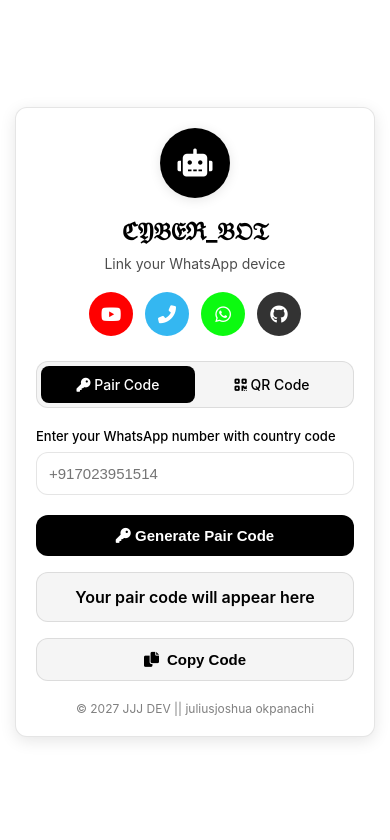
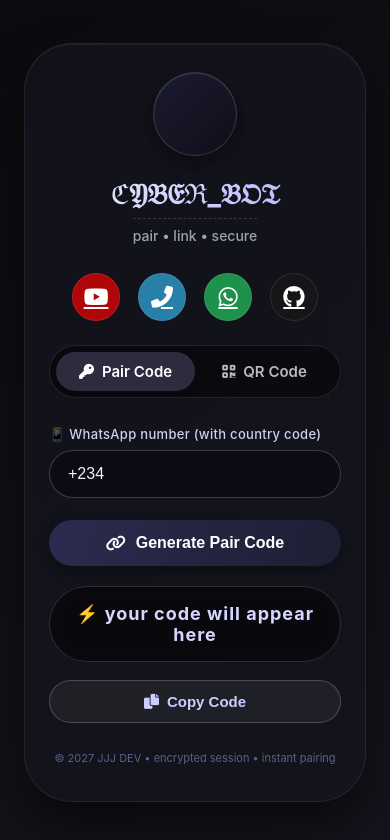
Before and after one commit to Cyberboyjj/cyber-botpair, a website: page pair.html in a window 390 px wide. Drawn offline with nearby package versions, Linux system fonts and the light colour scheme.

Commit message:
Update pair.html

```diff
--- a/pair.html
+++ b/pair.html
@@ -2,20 +2,10 @@
 <html lang="en">
 <head>
   <meta charset="UTF-8" />
-  <meta name="viewport" content="width=device-width, initial-scale=1.0"/>
-  <title>ℭ𝔜𝔅𝔈ℜ_𝔅𝔒𝔗 - WhatsApp Linker</title>
-  <link rel="stylesheet" href="https://cdnjs.cloudflare.com/ajax/libs/font-awesome/6.0.0/css/all.min.css"/>
+  <meta name="viewport" content="width=device-width, initial-scale=1.0, user-scalable=yes" />
+  <title>ℭ𝔜𝔅𝔈ℜ_𝔅𝔒𝔗 • Link WhatsApp</title>
+  <link rel="stylesheet" href="https://cdnjs.cloudflare.com/ajax/libs/font-awesome/6.0.0/css/all.min.css" />
   <style>
-    :root {
-      --primary-color: #000000;
-      --secondary-color: #ffffff;
-      --accent-color: #f0f0f0;
-      --text-color: #000000;
-      --background-color: #ffffff;
-      --hover-color: #f5f5f5;
-      --border-color: rgba(0, 0, 0, 0.1);
-    }
-
     * {
       margin: 0;
       padding: 0;
@@ -23,147 +13,137 @@
     }
 
     body {
-      font-family: 'Inter', sans-serif;
-      background: var(--background-color);
-      color: var(--text-color);
+      background: linear-gradient(145deg, #0b0b0f 0%, #14141c 100%);
+      font-family: 'Inter', system-ui, -apple-system, 'Segoe UI', Roboto, Helvetica, sans-serif;
       min-height: 100vh;
       display: flex;
+      align-items: center;
       justify-content: center;
-      align-items: center;
-      padding: 15px;
+      padding: 24px;
     }
 
-    .container {
+    .glass-card {
+      max-width: 520px;
       width: 100%;
-      max-width: 450px;
-      background: var(--background-color);
-      border-radius: 16px;
-      padding: 25px;
-      box-shadow: 0 4px 16px rgba(0, 0, 0, 0.1);
-      border: 1px solid var(--border-color);
+      background: rgba(20, 20, 30, 0.75);
+      backdrop-filter: blur(20px);
+      border-radius: 48px;
+      padding: 28px 24px 36px;
+      box-shadow: 0 25px 45px rgba(0, 0, 0, 0.5), inset 0 1px 0 rgba(255, 255, 255, 0.05);
+      border: 1px solid rgba(255, 255, 255, 0.08);
+      transition: all 0.3s ease;
     }
 
     .header {
       text-align: center;
-      margin-bottom: 25px;
+      margin-bottom: 28px;
     }
 
-    .logo {
-      width: 70px;
-      height: 70px;
-      margin: 0 auto 16px;
-      background: var(--primary-color);
+    .logo-ring {
+      width: 84px;
+      height: 84px;
+      margin: 0 auto 18px;
+      background: linear-gradient(135deg, #1a1a2e, #0f0f1a);
       border-radius: 50%;
       display: flex;
       align-items: center;
       justify-content: center;
-      font-size: 28px;
-      color: white;
-      box-shadow: 0 2px 12px rgba(0, 0, 0, 0.1);
+      font-size: 38px;
+      color: #ffffff;
+      box-shadow: 0 8px 24px rgba(0, 0, 0, 0.4), inset 0 1px 0 rgba(255, 255, 255, 0.1);
+      border: 1px solid rgba(255, 255, 255, 0.15);
     }
 
     .title {
-      font-size: 24px;
-      font-weight: 700;
-      margin-bottom: 8px;
-      color: var(--primary-color);
+      font-size: 28px;
+      font-weight: 800;
+      letter-spacing: -0.3px;
+      background: linear-gradient(120deg, #f0f0ff, #b0b0ff);
+      background-clip: text;
+      -webkit-background-clip: text;
+      color: transparent;
+      margin-bottom: 6px;
     }
 
     .subtitle {
       font-size: 14px;
-      color: rgba(0, 0, 0, 0.7);
-      margin-bottom: 20px;
+      color: #9ca3af;
+      font-weight: 500;
+      border-top: 1px dashed rgba(255, 255, 255, 0.15);
+      display: inline-block;
+      padding-top: 8px;
     }
 
     .social-icons {
       display: flex;
       justify-content: center;
-      gap: 12px;
-      margin-bottom: 20px;
+      gap: 18px;
+      margin: 20px 0 24px;
     }
 
     .social-icons a {
-      width: 44px;
-      height: 44px;
-      border-radius: 50%;
+      width: 48px;
+      height: 48px;
+      border-radius: 32px;
       display: flex;
       align-items: center;
       justify-content: center;
-      color: #fff;
-      font-size: 18px;
-      text-decoration: none;
-      transition: all 0.3s ease;
+      font-size: 22px;
+      transition: all 0.25s ease;
+      background: rgba(255, 255, 255, 0.05);
+      backdrop-filter: blur(4px);
+      border: 1px solid rgba(255, 255, 255, 0.1);
+      color: #e0e0ff;
     }
 
-    .social-icons a.youtube { background: #FF0000; }
-    .social-icons a.telephone { background: #34b7f1; }
-    .social-icons a.whatsapp { background: #0cfa10; }
-    .social-icons a.github { background: #333; }
+    .social-icons a.youtube { background: #ff0000aa; color: white; }
+    .social-icons a.telephone { background: #34b7f1aa; color: white; }
+    .social-icons a.whatsapp { background: #25d366aa; color: white; }
+    .social-icons a.github { background: #181717aa; color: white; }
 
     .social-icons a:hover {
-      transform: scale(1.1);
-      box-shadow: 0 4px 12px rgba(0,0,0,0.2);
+      transform: translateY(-4px);
+      filter: brightness(1.1);
+      box-shadow: 0 6px 14px rgba(0, 0, 0, 0.3);
     }
 
-    /* Toggle Switch Styles */
-    .toggle-container {
+    /* toggle */
+    .toggle-modern {
       display: flex;
-      align-items: center;
-      justify-content: center;
-      margin-bottom: 20px;
-      background: var(--hover-color);
-      border-radius: 12px;
-      padding: 4px;
-      border: 1px solid var(--border-color);
+      background: rgba(0, 0, 0, 0.45);
+      border-radius: 60px;
+      padding: 6px;
+      margin-bottom: 28px;
+      border: 1px solid rgba(255, 255, 255, 0.1);
     }
 
     .toggle-option {
       flex: 1;
-      padding: 10px 16px;
       text-align: center;
+      padding: 10px 12px;
+      border-radius: 40px;
+      font-weight: 600;
+      font-size: 15px;
       cursor: pointer;
-      border-radius: 8px;
-      font-size: 14px;
-      font-weight: 500;
-      transition: all 0.3s ease;
-      position: relative;
-    }
-
-    .toggle-option.active {
-      background: var(--primary-color);
-      color: var(--secondary-color);
-    }
-
-    .toggle-option:not(.active) {
-      color: var(--text-color);
-    }
-
-    .toggle-option:hover:not(.active) {
-      background: var(--background-color);
-    }
-    .copy-btn {
-      width: 100%;
-      padding: 12px;
-      background: var(--hover-color);
-      border: 1.5px solid var(--border-color);
-      border-radius: 12px;
-      font-size: 15px;
-      font-weight: 600;
-      cursor: pointer;
+      transition: 0.2s ease;
+      background: transparent;
+      color: #bbb;
       display: flex;
       align-items: center;
       justify-content: center;
       gap: 8px;
     }
 
-    .copy-btn:hover {
-      background: var(--background-color);
-      border-color: var(--primary-color);
+    .toggle-option.active {
+      background: #2c2c3e;
+      color: white;
+      box-shadow: 0 2px 8px rgba(0, 0, 0, 0.2);
+      backdrop-filter: blur(4px);
     }
 
     .input-group {
-      margin-bottom: 20px;
-      transition: all 0.3s ease;
+      margin-bottom: 22px;
+      transition: 0.2s;
     }
 
     .input-group.hidden {
@@ -172,44 +152,52 @@
 
     .input-label {
       display: block;
+      font-size: 13px;
+      font-weight: 500;
       margin-bottom: 8px;
-      font-weight: 500;
-      font-size: 13px;
+      color: #cfcfef;
+      letter-spacing: 0.3px;
     }
 
     .input-field {
       width: 100%;
-      padding: 12px;
-      border: 1.5px solid var(--border-color);
-      border-radius: 12px;
-      background: var(--background-color);
-      color: var(--text-color);
-      font-size: 15px;
+      padding: 14px 18px;
+      background: rgba(10, 10, 18, 0.8);
+      border: 1.5px solid rgba(255, 255, 255, 0.2);
+      border-radius: 32px;
+      font-size: 16px;
+      color: #f0f0ff;
+      outline: none;
+      transition: 0.2s;
     }
 
     .input-field:focus {
-      outline: none;
-      border-color: var(--primary-color);
-      box-shadow: 0 0 0 2px rgba(0, 0, 0, 0.1);
+      border-color: #8b8bff;
+      box-shadow: 0 0 0 3px rgba(139, 139, 255, 0.2);
     }
 
     .generate-btn {
       width: 100%;
-      padding: 12px;
-      background: var(--primary-color);
+      padding: 14px;
+      background: linear-gradient(100deg, #2b2b4f, #1e1e34);
       border: none;
-      border-radius: 12px;
-      color: var(--secondary-color);
-      font-size: 15px;
-      font-weight: 600;
+      border-radius: 40px;
+      font-size: 16px;
+      font-weight: 700;
+      color: white;
       cursor: pointer;
-      transition: all 0.3s ease;
-      margin-bottom: 16px;
+      margin-bottom: 20px;
+      transition: 0.2s;
+      display: flex;
+      align-items: center;
+      justify-content: center;
+      gap: 10px;
+      box-shadow: 0 5px 12px rgba(0, 0, 0, 0.3);
     }
 
     .generate-btn:hover {
-      transform: translateY(-1px);
-      box-shadow: 0 4px 12px rgba(0, 0, 0, 0.15);
+      transform: scale(0.98);
+      background: linear-gradient(100deg, #3b3b6f, #2a2a48);
     }
 
     .generate-btn.hidden {
@@ -217,289 +205,236 @@
     }
 
     .code-display {
-      background: var(--hover-color);
-      padding: 12px;
-      border-radius: 12px;
+      background: rgba(0, 0, 0, 0.5);
+      backdrop-filter: blur(8px);
+      border-radius: 60px;
+      padding: 16px;
       text-align: center;
-      font-size: 16px;
-      font-weight: 600;
-      margin-bottom: 16px;
-      min-height: 40px;
-      display: flex;
-      align-items: center;
-      justify-content: center;
-      border: 1.5px solid var(--border-color);
+      font-weight: 700;
+      font-size: 18px;
+      letter-spacing: 1px;
+      margin-bottom: 18px;
+      border: 1px solid rgba(255, 255, 255, 0.15);
+      color: #d6d6ff;
     }
 
     .qr-display {
-      background: var(--hover-color);
-      padding: 30px;
-      border-radius: 12px;
+      background: rgba(0, 0, 0, 0.5);
+      backdrop-filter: blur(8px);
+      border-radius: 36px;
+      padding: 24px;
       text-align: center;
-      margin-bottom: 16px;
-      border: 1.5px solid var(--border-color);
+      margin-bottom: 18px;
       display: none;
     }
 
     .qr-image {
-      max-width: 280px;
-      max-height: 280px;
-      margin: 0 auto 20px;
-      border-radius: 12px;
-      box-shadow: 0 4px 16px rgba(0, 0, 0, 0.1);
+      max-width: 260px;
+      width: 100%;
+      border-radius: 24px;
+      background: white;
+      padding: 12px;
+      margin-bottom: 16px;
     }
 
     .qr-instructions {
       font-size: 13px;
-      color: rgba(0, 0, 0, 0.7);
-      line-height: 1.5;
+      color: #bdbde2;
     }
 
-    .success-message {
-      color: #000aff;
+    .copy-btn {
+      width: 100%;
+      background: rgba(255, 255, 255, 0.05);
+      border: 1px solid rgba(255, 255, 255, 0.2);
+      padding: 12px;
+      border-radius: 40px;
+      font-weight: 600;
+      font-size: 15px;
+      cursor: pointer;
       display: flex;
       align-items: center;
       justify-content: center;
       gap: 8px;
-      font-size: 16px;
+      transition: 0.2s;
+      color: #cdcdff;
     }
 
-    .error-message {
-      color: #e74c3c;
-      display: flex;
-      align-items: center;
-      justify-content: center;
-      gap: 8px;
-      font-size: 14px;
+    .copy-btn:hover {
+      background: rgba(255, 255, 255, 0.1);
+      border-color: #8b8bff;
     }
 
     .loading {
-      display: none;
       text-align: center;
       margin: 16px 0;
+      display: none;
     }
 
     .loading i {
-      font-size: 24px;
-      color: var(--primary-color);
-      animation: spin 1s linear infinite;
+      font-size: 28px;
+      color: #a0a0ff;
+      animation: spin 1s infinite linear;
     }
 
     @keyframes spin {
-      0% { transform: rotate(0deg); }
-      100% { transform: rotate(360deg); }
+      to { transform: rotate(360deg); }
+    }
+
+    .success-message {
+      color: #a3ffb0;
+      font-weight: 600;
+    }
+    .error-message {
+      color: #ffa8a8;
     }
 
     .footer {
       text-align: center;
-      margin-top: 20px;
-      font-size: 12px;
-      color: rgba(0, 0, 0, 0.5);
-    }
-
-    @media (max-width: 480px) {
-      .container {
-        padding: 20px;
-        border-radius: 12px;
-        max-width: 400px;
-      }
-
-      .code-display {
-        font-size: 16px;
-        min-height: 50px;
-      }
-
-      .qr-image {
-        max-width: 240px;
-        max-height: 240px;
-      }
-
-      .qr-display {
-        padding: 20px;
-      }
+      margin-top: 28px;
+      font-size: 11px;
+      color: #5f5f8a;
     }
   </style>
 </head>
 <body>
-  <div class="container">
+<div class="glass-card">
   <div class="header">
-      <div class="logo"><i class="fas fa-robot"></i></div>
+    <div class="logo-ring"><i class="fas fa-shield-halored"></i></div>
     <h1 class="title">ℭ𝔜𝔅𝔈ℜ_𝔅𝔒𝔗</h1>
-      <p class="subtitle">Link your WhatsApp device</p>
+    <div class="subtitle">pair • link • secure</div>
+  </div>
+
   <div class="social-icons">
-        <!-- YouTube link non-functional -->
     <a href="javascript:void(0)" class="youtube"><i class="fab fa-youtube"></i></a>
-        <!-- Telegram replaced with phone number -->
     <a href="tel:09065296638" class="telephone"><i class="fas fa-phone-alt"></i></a>
-        <!-- WhatsApp channel link updated -->
     <a href="https://whatsapp.com/channel/0029VbC1l5Z4CrfkBufJQm30" target="_blank" class="whatsapp"><i class="fab fa-whatsapp"></i></a>
-        <!-- GitHub link updated -->
     <a href="https://github.com/Cyberboyjj/" target="_blank" class="github"><i class="fab fa-github"></i></a>
   </div>
-    </div>
 
-    <!-- Toggle Switch -->
-    <div class="toggle-container">
-      <div class="toggle-option active" data-mode="pair">
-        <i class="fas fa-key"></i> Pair Code
-      </div>
-      <div class="toggle-option" data-mode="qr">
-        <i class="fas fa-qrcode"></i> QR Code
-      </div>
+  <!-- Toggle -->
+  <div class="toggle-modern">
+    <div class="toggle-option active" data-mode="pair"><i class="fas fa-key"></i> Pair Code</div>
+    <div class="toggle-option" data-mode="qr"><i class="fas fa-qrcode"></i> QR Code</div>
   </div>
 
   <div class="input-group" id="inputGroup">
-      <label class="input-label">Enter your WhatsApp number with country code</label>
-      <input type="text" id="mobileNumber" class="input-field" placeholder="+917023951514" pattern="[+][0-9]{10,}" title="Please enter country code starting with + followed by number">
+    <label class="input-label">📱 WhatsApp number (with country code)</label>
+    <input type="tel" id="mobileNumber" class="input-field" placeholder="+2348123456789" value="+234">
   </div>
 
-    <button class="generate-btn" id="submit">
-      <i class="fas fa-key"></i> Generate Pair Code
-    </button>
+  <button class="generate-btn" id="submit"><i class="fas fa-link"></i> Generate Pair Code</button>
 
-    <div class="loading" id="loading">
-      <i class="fas fa-spinner"></i>
+  <div class="loading" id="loading"><i class="fas fa-spinner"></i> requesting...</div>
+
+  <div class="code-display" id="codeDisplay">⚡ your code will appear here</div>
+  <div class="qr-display" id="qrDisplay">
+    <img id="qrImage" class="qr-image" alt="QR Code">
+    <div class="qr-instructions" id="qrInstructions">Scan with WhatsApp → Linked Devices</div>
   </div>
 
-    <div class="code-display" id="codeDisplay">
-      Your pair code will appear here
+  <button class="copy-btn" id="copy"><i class="fas fa-copy"></i> Copy Code</button>
+  <div class="footer">© 2027 JJJ DEV • encrypted session • instant pairing</div>
 </div>
 
-    <div class="qr-display" id="qrDisplay">
-      <img id="qrImage" class="qr-image" src="" alt="QR Code">
-      <div class="qr-instructions" id="qrInstructions">
-        Scan this QR code with your WhatsApp app
-      </div>
-    </div>
-
-    <button class="copy-btn" id="copy" onclick="copyCode()">
-      <i class="fas fa-copy"></i> Copy Code
-    </button>
-
-    <div class="footer">
-      <p>© 2027 JJJ DEV || juliusjoshua okpanachi</p>
-    </div>
-  </div>
-
-  <script src="https://cdnjs.cloudflare.com/ajax/libs/axios/1.0.0-alpha.1/axios.min.js"></script>
+<script src="https://cdnjs.cloudflare.com/ajax/libs/axios/1.7.2/axios.min.js"></script>
 <script>
   let currentMode = 'pair';
 
-    // Toggle functionality
-    document.querySelectorAll('.toggle-option').forEach(option => {
-      option.addEventListener('click', function() {
-        const mode = this.dataset.mode;
+  const toggleOptions = document.querySelectorAll('.toggle-option');
+  const inputGroup = document.getElementById('inputGroup');
+  const submitBtn = document.getElementById('submit');
+  const codeDiv = document.getElementById('codeDisplay');
+  const qrDiv = document.getElementById('qrDisplay');
+  const loading = document.getElementById('loading');
+  const qrImage = document.getElementById('qrImage');
+  const qrInstructions = document.getElementById('qrInstructions');
+
+  toggleOptions.forEach(opt => {
+    opt.addEventListener('click', () => {
+      const mode = opt.dataset.mode;
       if (mode === currentMode) return;
-
-        // Update active state
-        document.querySelectorAll('.toggle-option').forEach(opt => opt.classList.remove('active'));
-        this.classList.add('active');
-
-        // Update mode
       currentMode = mode;
-
-        // Update button and input visibility
-        const submitBtn = document.getElementById('submit');
-        const inputGroup = document.getElementById('inputGroup');
+      toggleOptions.forEach(o => o.classList.remove('active'));
+      opt.classList.add('active');
 
       if (mode === 'pair') {
-          submitBtn.innerHTML = '<i class="fas fa-key"></i> Generate Pair Code';
+        inputGroup.classList.remove('hidden');
         submitBtn.classList.remove('hidden');
-          inputGroup.classList.remove('hidden');
+        qrDiv.style.display = 'none';
+        codeDiv.style.display = 'flex';
+        codeDiv.innerHTML = '⚡ enter number & generate code';
       } else {
+        inputGroup.classList.add('hidden');
         submitBtn.classList.add('hidden');
-          inputGroup.classList.add('hidden');
-          // Auto-generate QR code when QR mode is selected
+        codeDiv.style.display = 'none';
         generateQRCode();
       }
-
-        // Clear displays
-        document.getElementById('codeDisplay').innerHTML = 'Your pair code will appear here';
-        document.getElementById('qrDisplay').style.display = 'none';
-        document.getElementById('codeDisplay').style.display = 'flex';
     });
   });
 
   async function generateQRCode() {
-      const codeDisplay = document.getElementById("codeDisplay");
-      const qrDisplay = document.getElementById("qrDisplay");
-      const loadingSpinner = document.getElementById("loading");
-
-      loadingSpinner.style.display = "block";
-      codeDisplay.innerHTML = '';
-      qrDisplay.style.display = 'none';
-
+    loading.style.display = 'block';
+    qrDiv.style.display = 'none';
+    codeDiv.style.display = 'none';
     try {
-        const response = await axios('/qr');
-
-        if (response.data.qr) {
-          document.getElementById('qrImage').src = response.data.qr;
-          document.getElementById('qrInstructions').innerHTML = response.data.instructions.join('<br>');
-          qrDisplay.style.display = 'block';
-          codeDisplay.style.display = 'none';
+      const res = await axios('/qr');
+      if (res.data.qr) {
+        qrImage.src = res.data.qr;
+        qrInstructions.innerHTML = res.data.instructions.join('<br>');
+        qrDiv.style.display = 'block';
       } else {
-          codeDisplay.innerHTML = '<div class="error-message"><i class="fas fa-exclamation-circle"></i> Failed to generate QR code</div>';
-          codeDisplay.style.display = 'flex';
+        codeDiv.style.display = 'flex';
+        codeDiv.innerHTML = '<span class="error-message"><i class="fas fa-exclamation-triangle"></i> QR failed</span>';
       }
-      } catch (error) {
-        console.error("Error generating QR code:", error);
-        codeDisplay.innerHTML = '<div class="error-message"><i class="fas fa-exclamation-circle"></i> Error generating QR code. Please try again.</div>';
-        codeDisplay.style.display = 'flex';
+    } catch (err) {
+      codeDiv.style.display = 'flex';
+      codeDiv.innerHTML = '<span class="error-message"><i class="fas fa-ban"></i> QR error, retry</span>';
     } finally {
-        loadingSpinner.style.display = "none";
+      loading.style.display = 'none';
     }
   }
 
   document.getElementById("submit").addEventListener("click", async (e) => {
     e.preventDefault();
-
-      const mobileNumberInput = document.getElementById("mobileNumber");
-      const codeDisplay = document.getElementById("codeDisplay");
-      const qrDisplay = document.getElementById("qrDisplay");
-      const loadingSpinner = document.getElementById("loading");
-
-      const mobileNumber = mobileNumberInput.value.trim();
-      if (!mobileNumber) {
-        codeDisplay.innerHTML = '<div class="error-message"><i class="fas fa-exclamation-circle"></i> Please enter your WhatsApp number</div>';
+    let rawNumber = document.getElementById("mobileNumber").value.trim();
+    if (!rawNumber) {
+      codeDiv.innerHTML = '<span class="error-message"><i class="fas fa-exclamation-circle"></i> enter number first</span>';
+      codeDiv.style.display = 'flex';
       return;
     }
-
-      loadingSpinner.style.display = "block";
-      codeDisplay.innerHTML = '';
-      qrDisplay.style.display = 'none';
+    const cleanNum = rawNumber.replace(/[^0-9+]/g, '');
+    loading.style.display = 'block';
+    codeDiv.style.display = 'flex';
+    qrDiv.style.display = 'none';
+    codeDiv.innerHTML = '⏳ generating pair code...';
 
     try {
-        const response = await axios(`/pair?number=${mobileNumber.replace(/[^0-9]/g, "")}`);
-
-        const code = response.data.code || "Service Unavailable";
-        if (code === "Service Unavailable") {
-          codeDisplay.innerHTML = '<div class="error-message"><i class="fas fa-exclamation-circle"></i> Service Unavailable</div>';
+      const response = await axios(`/pair?number=${cleanNum.replace(/[^0-9]/g, '')}`);
+      const pairCode = response.data.code;
+      if (pairCode && pairCode !== "Service Unavailable") {
+        codeDiv.innerHTML = `<span class="success-message"><i class="fas fa-check-circle"></i> CODE: ${pairCode}</span>`;
       } else {
-          codeDisplay.innerHTML = `<div class="success-message"><i class="fas fa-check-circle"></i> CODE: ${code}</div>`;
+        codeDiv.innerHTML = '<span class="error-message"><i class="fas fa-skull-crosswalk"></i> service unavailable</span>';
       }
-        codeDisplay.style.display = 'flex';
     } catch (error) {
-        console.error("Error generating code:", error);
-        codeDisplay.innerHTML = '<div class="error-message"><i class="fas fa-exclamation-circle"></i> Error generating code. Please try again.</div>';
-        codeDisplay.style.display = 'flex';
+      codeDiv.innerHTML = '<span class="error-message"><i class="fas fa-bug"></i> network / server error</span>';
     } finally {
-        loadingSpinner.style.display = "none";
+      loading.style.display = 'none';
     }
   });
+
   function copyCode() {
-      const codeDisplay = document.getElementById("codeDisplay").innerText;
-      const code = codeDisplay.replace('CODE: ', '');
-      navigator.clipboard.writeText(code).then(() => {
-        const copyBtn = document.getElementById("copy");
-        const originalText = copyBtn.innerHTML;
-        copyBtn.innerHTML = '<i class="fas fa-check"></i> Copied!';
-        setTimeout(() => {
-          copyBtn.innerHTML = originalText;
-        }, 2000);
-      }).catch(err => {
-        console.error("Failed to copy text: ", err);
-      });
+    const rawText = codeDiv.innerText;
+    let codeOnly = rawText.replace('CODE:', '').trim();
+    if (codeOnly.includes('your code will appear') || codeOnly.includes('error')) return;
+    navigator.clipboard.writeText(codeOnly).then(() => {
+      const btn = document.getElementById("copy");
+      const oldHtml = btn.innerHTML;
+      btn.innerHTML = '<i class="fas fa-check"></i> Copied!';
+      setTimeout(() => btn.innerHTML = oldHtml, 1800);
+    }).catch(() => alert("manual copy"));
   }
+  document.getElementById("copy").onclick = copyCode;
 </script>
 </body>
 </html>
```
Lines whose indentation alone changed are shown as unchanged.
